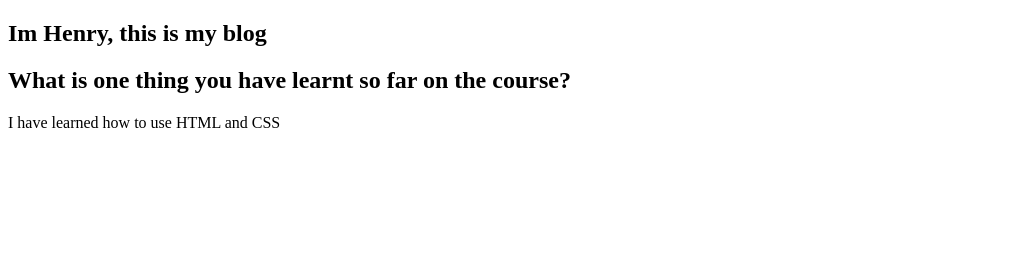
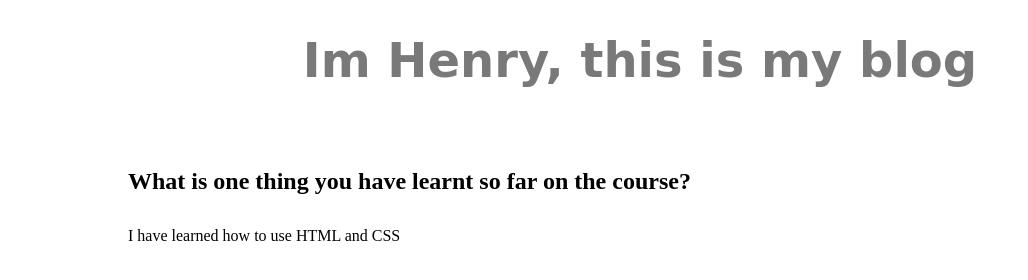
Before and after one commit to henrytake2/blog, a plain HTML site: page index.html in a window 1280 px wide. Shown: the whole page, without its empty margins (0-1028 px from the left). Drawn offline with Linux system fonts and the light colour scheme.

Commit message:
first css

```diff
--- a/index.html
+++ b/index.html
@@ -4,17 +4,17 @@
     <meta charset="UTF-8">
     <meta http-equiv="X-UA-Compatible" content="IE=edge">
     <meta name="viewport" content="width=device-width, initial-scale=1.0">
-    <link href="/styles/main.css" rel="stylesheet" type="text/css">
+    <link href="styles/main.css" rel="stylesheet" type="text/css">
     <title>Document</title>
 </head>
 <body>
-    <section id="blod">
-        <div class="blod-heading">
+    <section id="blog">
+        <div class="blog-heading">
             <h1>Im Henry, this is my blog</h1>
         </div>
         <div class="blog-content">
             <h2>What is one thing you have learnt so far on the course?</h2>
-            <p>I have learned how to use HTML and CSS</p>
+            <p class="blog-desc">I have learned how to use HTML and CSS</p>
         </div>
     </section>
 </body>
--- a/styles/main.css
+++ b/styles/main.css
@@ -0,0 +1,23 @@
+*{
+    margin: 0;
+    padding: 0;
+    box-sizing: border-box;
+}
+
+.blog-heading{
+    font-family: cursive;
+    font-size: 2rem;
+    text-align: center;
+    padding-top: 2rem;
+    color: rgb(121, 121, 121);
+}
+
+.blog-content{
+    width: 80%;
+    margin: auto;
+    padding-top: 5rem;
+}
+
+.blog-desc{
+    padding-top: 2rem;
+}
```
